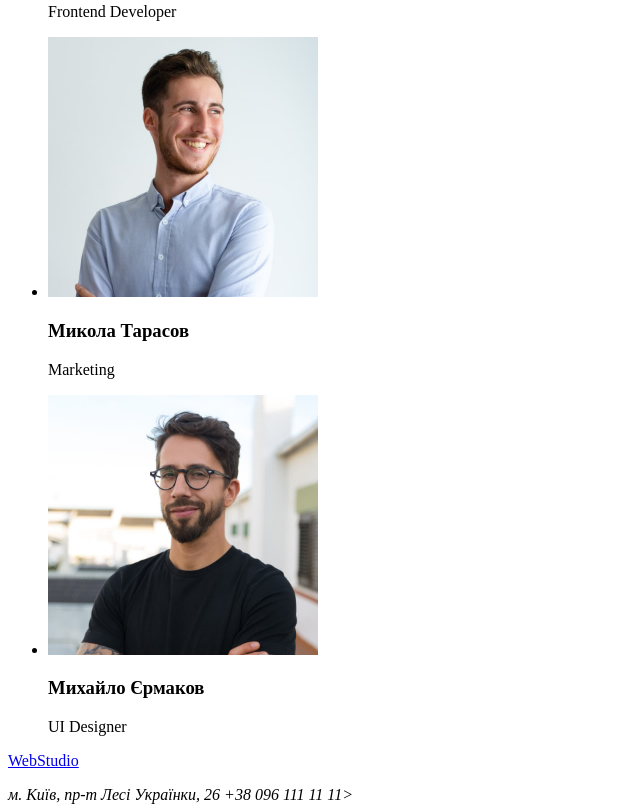
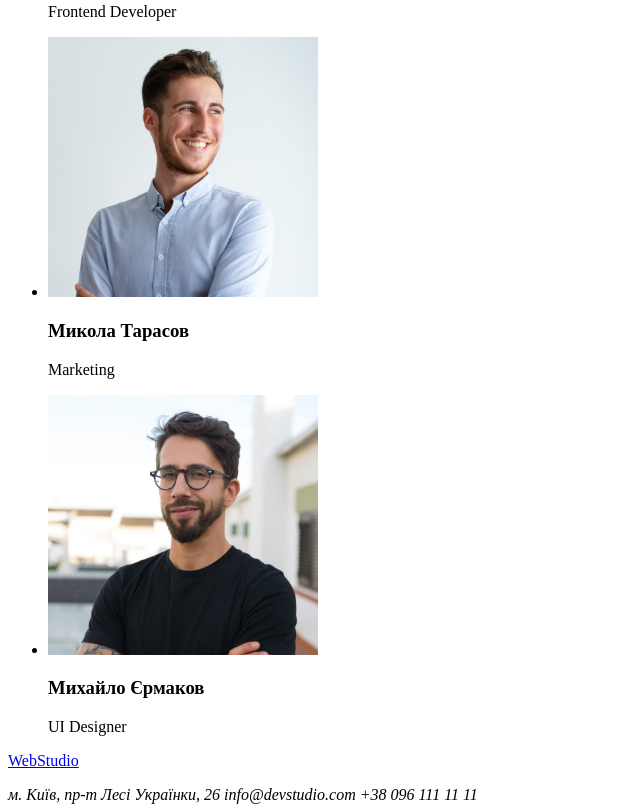
Before and after one commit to PIRomanCod/goit-markup-hw-01, a plain HTML site: page index.html in a window 1280 px wide. Shown: the part 2259-3071 px from the top of the page, without its empty margins (0-640 px from the left). Drawn offline with Linux system fonts and the light colour scheme.

Commit message:
Update index.html

```diff
--- a/index.html
+++ b/index.html
@@ -134,8 +134,8 @@
           <a>
             м. Київ, пр-т Лесі Українки, 26
           </a>
-          <a info@devstudio.com></a>
-          <a> +38 096 111 11 11></a>
+          <a> info@devstudio.com </a>
+          <a> +38 096 111 11 11 </a>
 
 
         </address>
```
